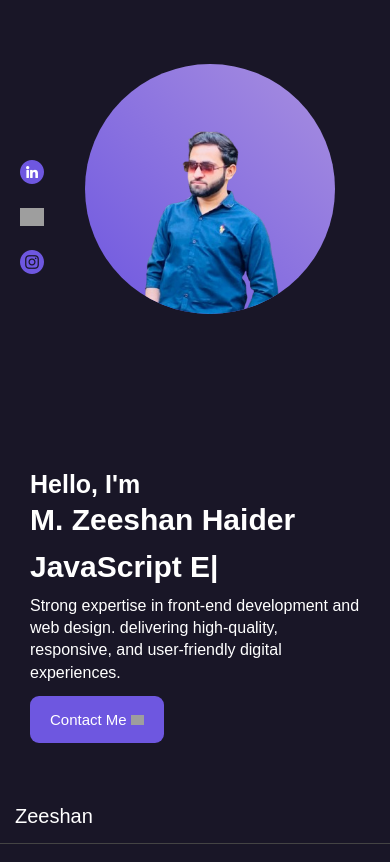
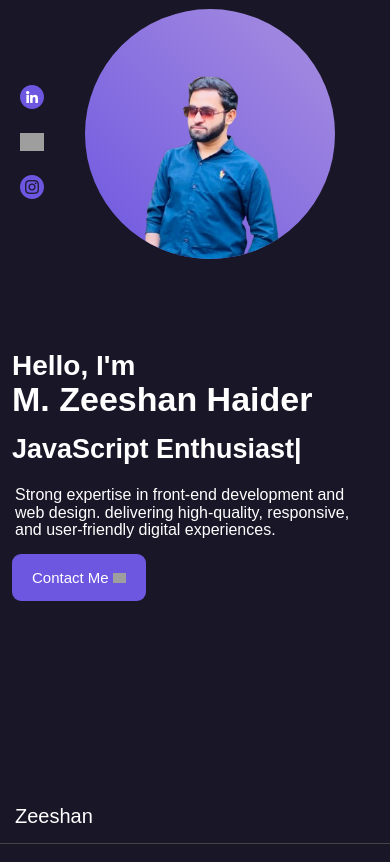
Before and after one commit to zh012948/frontend-portfolio, a React (Vite) app: page / in a window 390 px wide. Shown: the top 862 px of the page. Built offline with nearby package versions, Linux system fonts and the light colour scheme; grey boxes are pictures that could not be loaded; some icons are missing.

Commit message:
Frontend Engineer

```diff
--- a/index.html
+++ b/index.html
@@ -9,7 +9,7 @@
   <link href='https://cdn.boxicons.com/fonts/animations.min.css' rel='stylesheet'>
 
   <meta name="viewport" content="width=device-width, initial-scale=1.0" />
-  <title>Zeeshan's Portfolio</title>
+  <title>Frontend Engineer Portfolio </title>
 </head>
 
 <body>
--- a/src/components/BlobImage.jsx
+++ b/src/components/BlobImage.jsx
@@ -6,6 +6,7 @@ const App = () => {
     return (
         <div className="blob-container">
             <img src={blobImage} alt="Blob" className="blob-image" />
+
         </div>
     );
 };
--- a/src/components/HeroSection.jsx
+++ b/src/components/HeroSection.jsx
@@ -9,38 +9,40 @@ import TypingAnimation from '../components/TypingAnimation'
 export default function HeroSection() {
     return (
         <>
+            <div className="hero-section">
 
                 <div className="social-icons">
                     <a href="https://www.linkedin.com/in/m-zeeshan-haider-606bb3284/" target='blank'><img src={linkedin} alt='linkedin' title='linkedin profile' /></a>
                     <a href="https://github.com/zh012948/" target='blank'><img src={github} alt='github' title='github profile' /></a>
                     <a href="https://www.instagram.com/zh012948" target='blank'><img src={instagram} alt='instagram' title='instagram profile' /></a>
+                </div>
 
-            </div>
 
                 <div className="hero-container">
 
 
                     <div className="content-container">
+                        <p className="hello-text">
+                            Hello, I'm
+                        </p>
 
-                    <div className="hello-text">
-                        Hello, I'm
-                    </div>
-
-                    <div className="name-animation">
+                        <p className="name-animation">
                             M. Zeeshan Haider
-                    </div>
+                        </p>
 
                         <div className="job-title">
                             <TypingAnimation />
                         </div>
 
-                    <div className="briefing">
+                        <p className="briefing">
                             Strong expertise in front-end development and web design. delivering  high-quality, responsive, and user-friendly digital experiences.
-                    </div>
+                        </p>
+
 
                         <div className="btnContact">
                             <button>Contact Me <img src={arrow} /></button>
                         </div>
+
 
                     </div>
 
@@ -50,7 +52,7 @@ export default function HeroSection() {
 
                 </div>
 
-
+            </div>
         </>
     )
 }
--- a/src/styles/BlobImage.css
+++ b/src/styles/BlobImage.css
@@ -1,5 +1,6 @@
 * {
     scroll-behavior: smooth;
+    font-family: 'Poppins', sans-serif;
 }
 
 .blob-container {
--- a/src/styles/HeroSection.css
+++ b/src/styles/HeroSection.css
@@ -1,19 +1,29 @@
 * {
     scroll-behavior: smooth;
     box-sizing: border-box;
+    font-family: 'Poppins', sans-serif;
 }
 
+body {
+    height: 1000vh;
+
+}
+
+.hero-section {
+    display: flex;
+    /* align-items: start; */
+    /* justify-content: center; */
+    /* justify-items: center; */
+}
 
 
 .hero-container {
     display: flex;
-    position: relative;
-    justify-content: space-evenly;
+    flex-direction: column-reverse;
+    justify-content: center;
     align-items: center;
-    padding-top: 120px;
-    margin-left: 80px;
-    height: 90vh;
-
+    padding-top: 25px;
+    /* height: 100vh; */
 }
 
 
@@ -21,16 +31,15 @@
     display: flex;
     position: absolute;
     flex-direction: column;
-    padding-top: 90px;
-
+    padding-top: 85px;
     align-items: center;
     justify-content: center;
-    padding-left: 50px;
-    margin-left: 40px;
-    margin-right: 40px;
+    padding-left: 20px;
+    /* margin-left: 40px; */
+    /* margin-right: 40px; */
     gap: 20px;
     z-index: 99;
-    height: 100vh;
+    /* height: 100vh; */
 }
 
 .social-icons a img {
@@ -42,22 +51,24 @@
     scale: 1.2;
 }
 
+
 .hello-text {
-    font-size: 36px;
+    font-size: 28px;
     font-weight: 600;
 }
 
 .name-animation {
     /* color: #F2F1F3; */
     font-weight: 600;
-    font-size: 48px;
-    line-height: 1.2;
+    font-size: 34px;
+    line-height: 1;
 }
 
 .content-container {
     position: relative;
-    margin-top: 40px;
-    line-height: 1.4;
+    padding: 12px;
+    margin-top: 0px;
+    line-height: 1.1;
 }
 
 .content-container .job-title {
@@ -69,7 +80,10 @@
 }
 
 .briefing {
-    width: 452px;
+    /* width: 452px; */
+    padding: 3px;
+    width: fit-content;
+    /* background: red; */
     font-weight: 300;
 }
 
@@ -95,56 +109,3 @@
 .btnContact button:hover {
     opacity: 0.8;
 }
-
-
-@media screen and (max-width:768px) {
-
-    .hero-container {
-        flex-direction: column-reverse;
-        margin-left: 0px;
-        justify-content: center;
-        align-items: center;
-        padding-top: 80px;
-    }
-
-    .social-icons {
-        padding-left: 0px;
-        margin-left: 20px;
-        padding-top: 0;
-        justify-content: unset;
-        margin-top: 160px;
-        height: 90vh;
-    }
-
-    .hello-text {
-
-        font-size: 25px;
-        height: 1.1;
-    }
-
-    .name-animation {
-        font-size: 30px;
-        height: 1.1;
-    }
-
-    .content-container {
-        position: absolute;
-        text-align: left;
-
-        /* height: 1.1; */
-        padding-top: 330px;
-        /* background: red; */
-        width: 330px;
-    }
-
-
-    .content-container .job-title {
-        font-size: 30px;
-        line-height: 1.9;
-    }
-
-    .briefing {
-        width: fit-content;
-    }
-
-}
--- /dev/null
+++ b/src/styles/HeroSection1.css
@@ -0,0 +1,151 @@
+* {
+    scroll-behavior: smooth;
+    box-sizing: border-box;
+    font-family: 'Poppins', sans-serif;
+}
+
+
+
+.hero-container {
+    display: flex;
+    position: relative;
+    justify-content: space-evenly;
+    align-items: center;
+    padding-top: 120px;
+    margin-left: 80px;
+    height: 90vh;
+
+}
+
+
+.social-icons {
+    display: flex;
+    position: absolute;
+    flex-direction: column;
+    padding-top: 90px;
+
+    align-items: center;
+    justify-content: center;
+    padding-left: 50px;
+    margin-left: 40px;
+    margin-right: 40px;
+    gap: 20px;
+    z-index: 99;
+    height: 100vh;
+}
+
+.social-icons a img {
+    width: 24px;
+    transition: 0.2s ease;
+}
+
+.social-icons a img:hover {
+    scale: 1.2;
+}
+
+.hello-text {
+    font-size: 36px;
+    font-weight: 600;
+}
+
+.name-animation {
+    /* color: #F2F1F3; */
+    font-weight: 600;
+    font-size: 48px;
+    line-height: 1.2;
+}
+
+.content-container {
+    position: relative;
+    margin-top: 40px;
+    line-height: 1.4;
+}
+
+.content-container .job-title {
+    font-size: 27px;
+    line-height: 25px;
+    font-weight: 700;
+    line-height: 2.5;
+
+}
+
+.briefing {
+    width: 452px;
+    font-weight: 300;
+}
+
+.btnContact button {
+    position: relative;
+    background: #6E57E0;
+    padding: 15px 20px;
+    border-radius: 9px;
+    color: white;
+    outline: none;
+    font-size: 15px;
+    border: none;
+    cursor: pointer;
+    margin-top: 12px;
+    z-index: 199;
+    transition: 0.2s ease;
+}
+
+.btnContact img {
+    width: 13px;
+}
+
+.btnContact button:hover {
+    opacity: 0.8;
+}
+
+
+@media screen and (max-width:768px) {
+
+    .hero-container {
+        flex-direction: column-reverse;
+        margin-left: 0px;
+        justify-content: center;
+        align-items: center;
+        padding-top: 80px;
+    }
+
+    .social-icons {
+        padding-left: 0px;
+        margin-left: 20px;
+        padding-top: 0;
+        justify-content: unset;
+        margin-top: 160px;
+        height: 90vh;
+    }
+
+    .hello-text {
+
+        font-size: 25px;
+        height: 1.1;
+    }
+
+    .name-animation {
+        font-size: 30px;
+        height: 1.1;
+    }
+
+    .content-container {
+        position: absolute;
+        text-align: left;
+
+        /* height: 1.1; */
+        padding-top: 330px;
+        /* background: red; */
+        width: 330px;
+    }
+
+
+    .content-container .job-title {
+        font-size: 30px;
+        line-height: 1.9;
+    }
+
+    .briefing {
+        width: fit-content;
+    }
+
+}
--- a/src/styles/Navbar.css
+++ b/src/styles/Navbar.css
@@ -5,6 +5,9 @@
     /* background-color: #191627; */
     scroll-behavior: smooth;
 }
+
+
+/* Mobile Responsiveness */
 
 body {
     -webkit-tap-highlight-color: transparent;
@@ -51,7 +54,7 @@ body {
     padding-right: 10px;
     padding-bottom: 10px;
     bottom: 0px;
-    left: 8px;
+    left: 0px;
 }
 
 .navbar .navlinks ul li a {
@@ -116,6 +119,8 @@ body {
 }
 
 
+/* Mobile Medium Screen  */
+
 @media screen and (min-width: 320px) {
 
     .navbar ul {
@@ -125,7 +130,7 @@ body {
 }
 
 
-/* Laptop */
+/* Laptop and Desktop*/
 
 @media screen and (min-width: 1024px) {
 
```
Also changed, not shown: src/components/About.jsx (added, +8 -0 lines), src/components/HeroSection1.jsx (added, +56 -0 lines), src/styles/About.css (added). Lines whose indentation alone changed are shown as unchanged.
